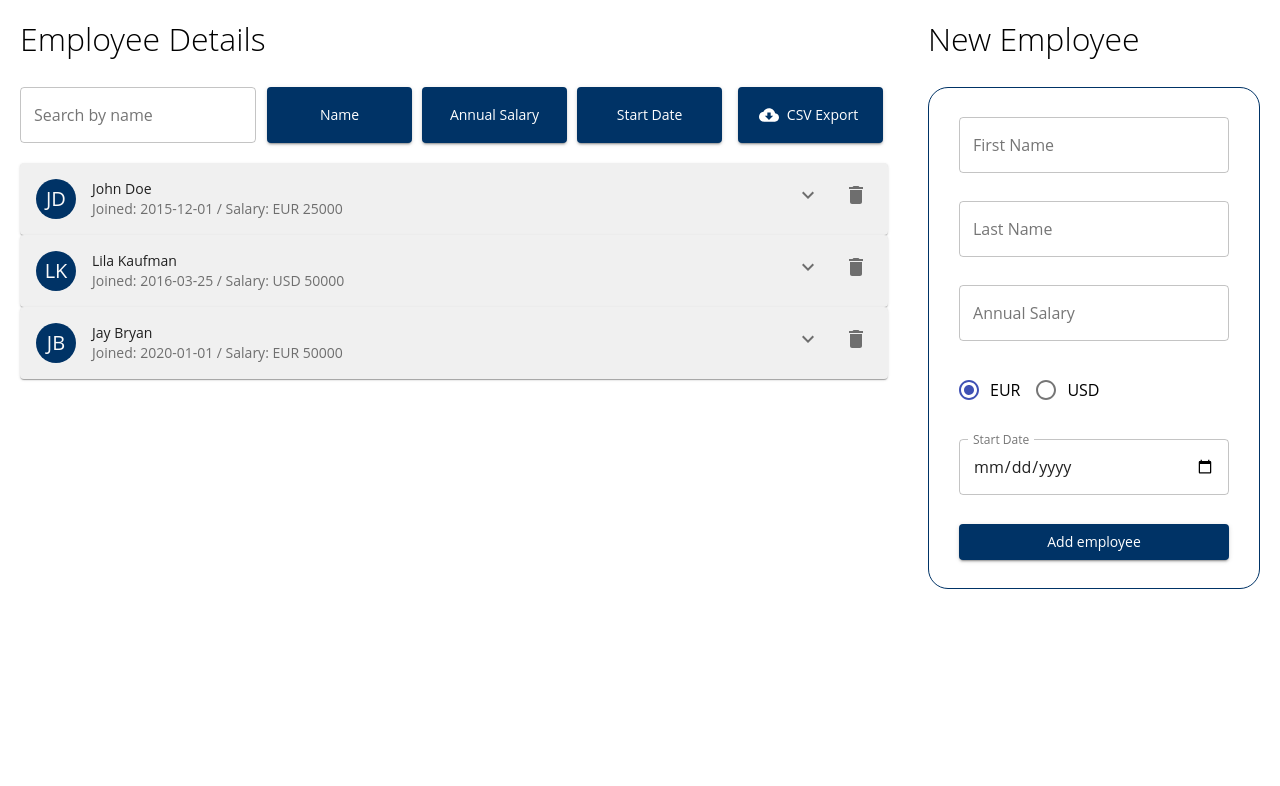
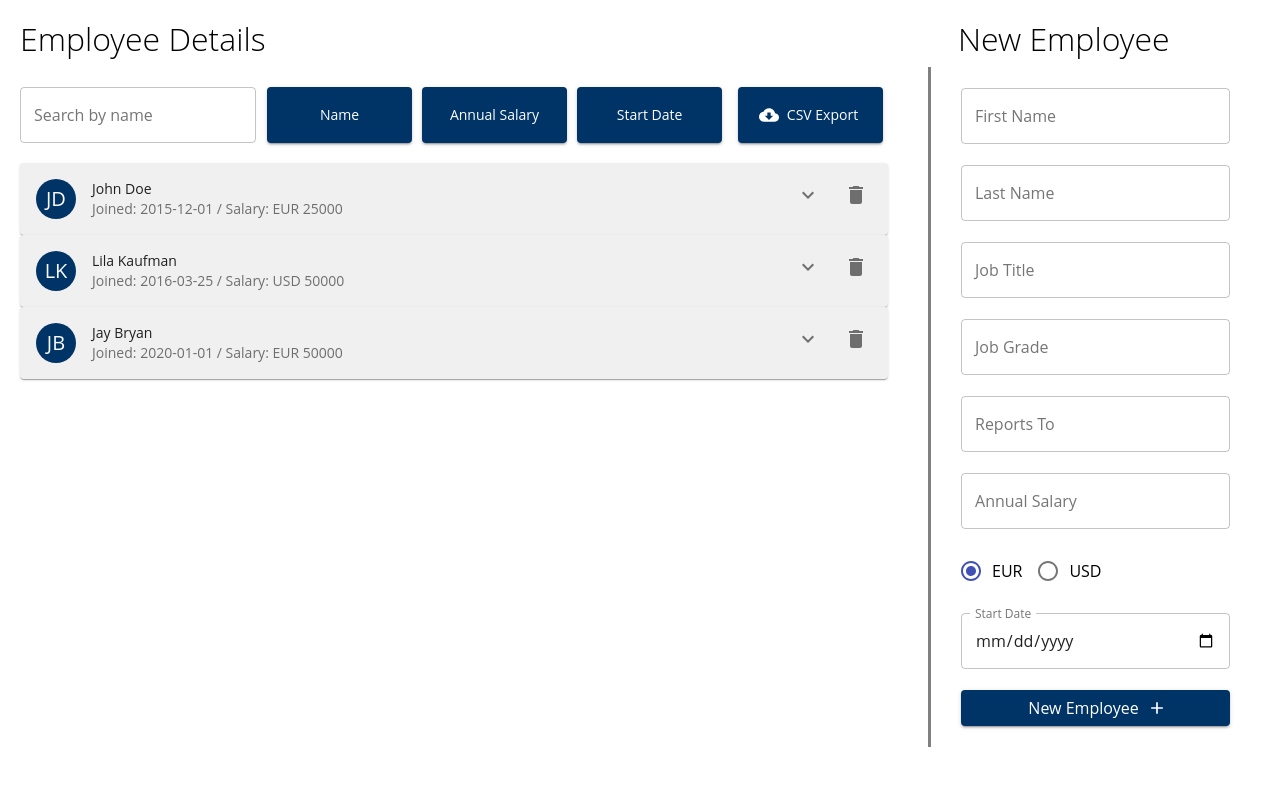
Before and after one commit to MattFarr/HR-System-Frontend, a React (Create React App) app in the folder hr-main-app/: page / in a window 1280 px wide. Shown: the top 786 px of the page. Built offline with nearby package versions, Linux system fonts and the light colour scheme.

Commit message:
* Updated Form

```diff
--- a/hr-main-app/src/components/employee/EmployeeDetails.tsx
+++ b/hr-main-app/src/components/employee/EmployeeDetails.tsx
@@ -96,9 +96,9 @@ const EmployeeDetails = (props: EmployeeDetailsProps): JSX.Element => {
                   <Typography variant="h2" className={classes.detailHeading}>
                     Role
                   </Typography>
-                  <Typography>{`Job Title: Senior Programmer`}</Typography>
-                  <Typography>{`Grade: C2`}</Typography>
-                  <Typography>{`Reports to: Matthew Farrugia`}</Typography>
+                  <Typography>{`Job Title: ${employee.title}`}</Typography>
+                  <Typography>{`Grade: ${employee.grade}`}</Typography>
+                  <Typography>{`Reports to: ${employee.manager}`}</Typography>
                 </Box>
                 <Box width="30%">
                   <Typography variant="h2" className={classes.detailHeading}>
--- a/hr-main-app/src/components/employee/EmployeeForm.tsx
+++ b/hr-main-app/src/components/employee/EmployeeForm.tsx
@@ -2,6 +2,7 @@ import {
   Box,
   Button,
   FormControlLabel,
+  makeStyles,
   Radio,
   RadioGroup,
   TextField,
@@ -10,6 +11,7 @@ import {
 import * as Yup from "yup";
 import { Formik } from "formik";
 import { Employee } from "../../models/employee/employee";
+import AddIcon from "@material-ui/icons/Add";
 
 interface EmployeeFormProps {
   addEmployee: (employee: Employee) => void;
@@ -22,19 +24,36 @@ const FormSchema = Yup.object().shape({
   lastName: Yup.string()
     .matches(/^[a-zA-Z]+$/, "Numbers and Special Characters are not supported")
     .required("Required"),
-  amount: Yup.number()
-    .positive("Must be greater than zero")
+  title: Yup.string()
+    .matches(/^[a-zA-Z]+$/, "Numbers and Special Characters are not supported")
+    .required("Required"),
+  manager: Yup.string()
+    .matches(/^[a-zA-Z]+$/, "Numbers and Special Characters are not supported")
+    .required("Required"),
+  grade: Yup.string().required("Required"),
+  amount: Yup.string()
+    .matches(/^[0-9]*$/, "Only numbers are allwoed")
     .required("Required"),
   startDate: Yup.date().required("Required"),
 });
 
+const useStyles = makeStyles(() => ({
+  newEmployeeHeading: {
+    paddingLeft: "30px",
+  },
+}));
+
 const EmployeeForm = (props: EmployeeFormProps): JSX.Element => {
+  const classes = useStyles();
   return (
     <Formik
       initialValues={{
         firstName: "",
         lastName: "",
         id: "",
+        title: "",
+        grade: "",
+        manager: "",
         startDate: "",
         currency: "EUR",
         amount: "",
@@ -49,6 +68,9 @@ const EmployeeForm = (props: EmployeeFormProps): JSX.Element => {
           id: userId,
           firstName: values.firstName,
           lastName: values.lastName,
+          title: values.title,
+          grade: values.grade,
+          manager: values.manager,
           startDate: values.startDate,
           annualSalary: {
             amount: values.amount,
@@ -68,17 +90,18 @@ const EmployeeForm = (props: EmployeeFormProps): JSX.Element => {
         setFieldTouched,
       }) => (
         <Box width="100%" padding="20px">
-          <Typography variant="h1">New Employee</Typography>
+          <Typography variant="h1" className={classes.newEmployeeHeading}>
+            New Employee
+          </Typography>
           <form onSubmit={handleSubmit}>
             <Box
               display="flex"
               flexDirection="column"
-              height="500px"
+              height="680px"
               justifyContent="space-evenly"
               padding="0 30px"
-              marginTop="30px"
-              borderRadius="20px"
-              border="1px solid #003366"
+              marginTop="10px"
+              borderLeft="3px solid grey"
             >
               <TextField
                 id="firstName"
@@ -108,6 +131,48 @@ const EmployeeForm = (props: EmployeeFormProps): JSX.Element => {
                 }}
                 error={touched.lastName && !!errors.lastName}
                 helperText={touched.lastName && errors.lastName}
+              />
+              <TextField
+                id="title"
+                label="Job Title"
+                variant="outlined"
+                name="title"
+                type="text"
+                value={values.title}
+                onChange={(e) => {
+                  setFieldTouched(e.target.name, true, false);
+                  handleChange(e);
+                }}
+                error={touched.title && !!errors.title}
+                helperText={touched.title && errors.title}
+              />
+              <TextField
+                id="grade"
+                label="Job Grade"
+                variant="outlined"
+                name="grade"
+                type="text"
+                value={values.grade}
+                onChange={(e) => {
+                  setFieldTouched(e.target.name, true, false);
+                  handleChange(e);
+                }}
+                error={touched.grade && !!errors.grade}
+                helperText={touched.grade && errors.grade}
+              />
+              <TextField
+                id="manager"
+                label="Reports To"
+                variant="outlined"
+                name="manager"
+                type="text"
+                value={values.manager}
+                onChange={(e) => {
+                  setFieldTouched(e.target.name, true, false);
+                  handleChange(e);
+                }}
+                error={touched.manager && !!errors.manager}
+                helperText={touched.manager && errors.manager}
               />
               <TextField
                 id="amount"
@@ -168,8 +233,9 @@ const EmployeeForm = (props: EmployeeFormProps): JSX.Element => {
                 color="primary"
                 size="medium"
                 type="submit"
+                endIcon={<AddIcon />}
               >
-                Add employee
+                <Typography variant="body1">New Employee</Typography>
               </Button>
             </Box>
           </form>
--- a/hr-main-app/src/data/mock-data.json
+++ b/hr-main-app/src/data/mock-data.json
@@ -3,6 +3,9 @@
     "id": 1,
     "firstName": "John",
     "lastName": "Doe",
+    "title": "Programmer",
+    "grade": "D2",
+    "manager": "Markus Aurelius",
     "annualSalary": {
       "amount": 25000,
       "currency": "EUR"
@@ -13,6 +16,9 @@
     "id": 2,
     "firstName": "Lila",
     "lastName": "Kaufman",
+    "title": "Senior Programmer",
+    "grade": "C2",
+    "manager": "Markus Aurelius",
     "annualSalary": {
       "amount": 50000,
       "currency": "USD"
@@ -23,6 +29,9 @@
     "id": 3,
     "firstName": "Jay",
     "lastName": "Bryan",
+    "title": "Technical Architect",
+    "grade": "C1",
+    "manager": "Markus Aurelius",
     "annualSalary": {
       "amount": 50000,
       "currency": "EUR"
--- a/hr-main-app/src/models/employee/employee.ts
+++ b/hr-main-app/src/models/employee/employee.ts
@@ -4,6 +4,9 @@ export interface Employee {
   id: number;
   firstName: string;
   lastName: string;
+  title: string;
+  grade: string;
+  manager: string;
   annualSalary: AnnualSalary;
   startDate: string;
 }
```
